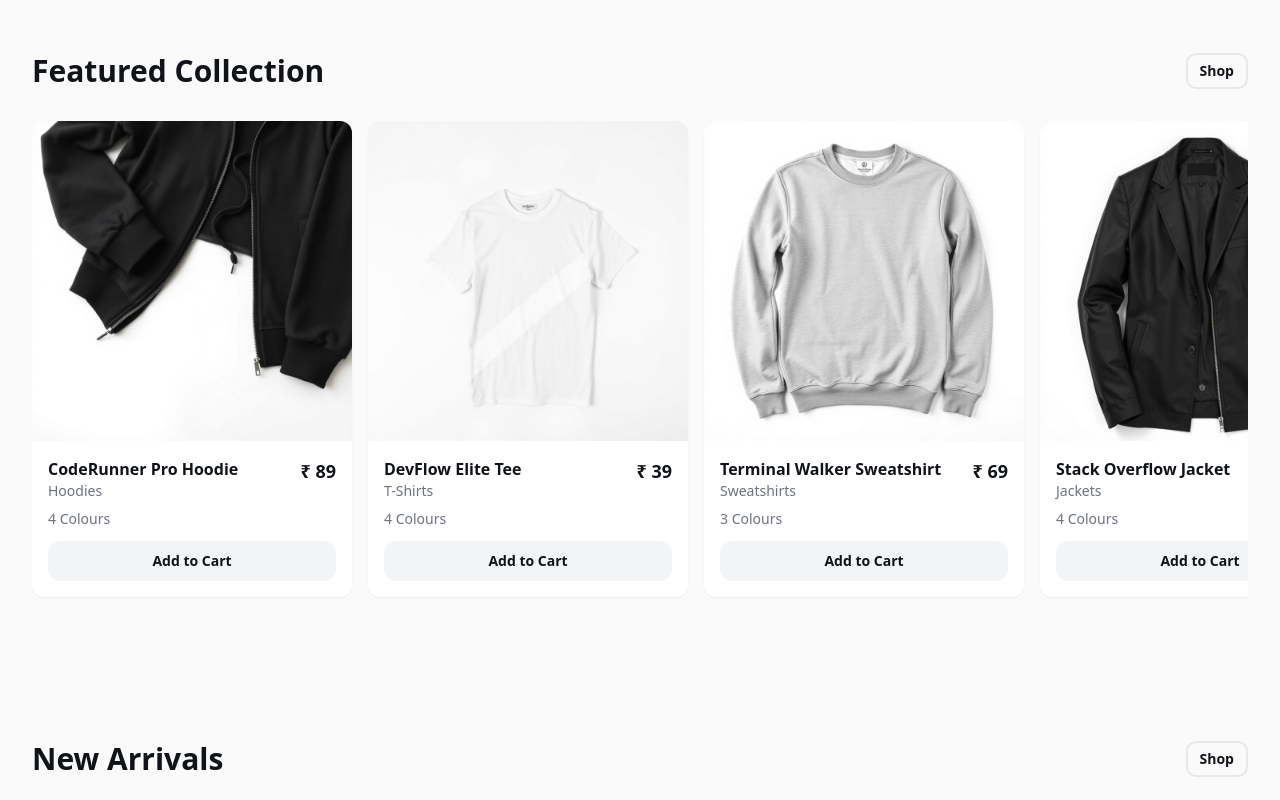
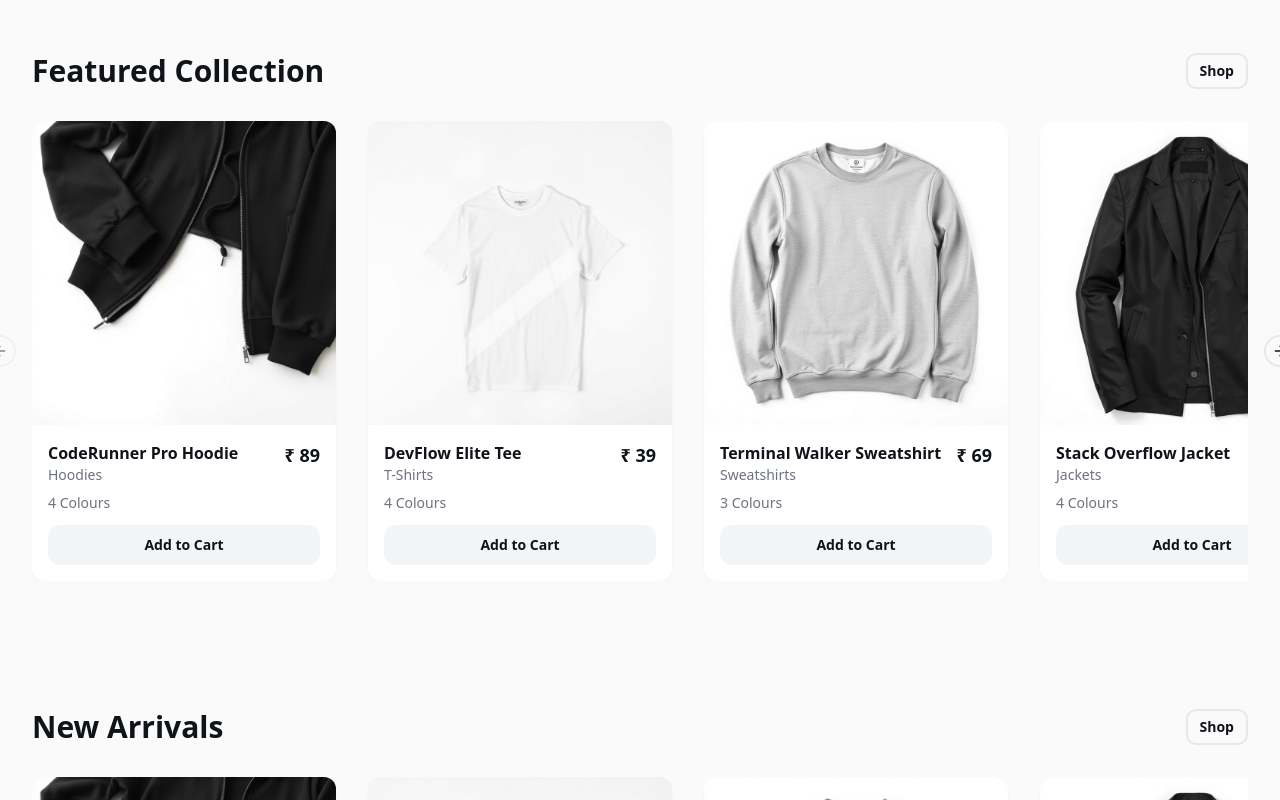
Before and after one commit to nticstudent12/estore-nitro-motion, a React (Vite) app: page / in a window 1280 px wide. Shown: the part 940-1740 px from the top of the page. Built offline with nearby package versions, Linux system fonts and the light colour scheme.

Commit message:
Add carousel navigation arrows
Implement functional navigation arrows for the product carousel. This change adds the necessary components and logic to enable users to navigate through the carousel items using the provided arrow controls.

```diff
--- a/src/components/ProductCarousel.tsx
+++ b/src/components/ProductCarousel.tsx
@@ -5,6 +5,7 @@ import { Card } from '@/components/ui/card';
 import { useStore } from '@/stores/useStore';
 import { Product } from '@/stores/useStore';
 import { Link } from 'react-router-dom';
+import { Carousel, CarouselContent, CarouselItem, CarouselNext, CarouselPrevious } from '@/components/ui/carousel';
 interface ProductCarouselProps {
   title: string;
   products: Product[];
@@ -32,14 +33,14 @@ const ProductCarousel = ({ title, products, showShopButton = true }: ProductCaro
           )}
         </div>
 
-        <div className="flex gap-4 overflow-x-auto overflow-y-hidden scrollbar-hide pb-4">
+        <Carousel className="w-full">
+          <CarouselContent className="gap-4">
             {products.slice(0, 4).map((product, index) => (
+              <CarouselItem key={product.id} className="basis-80">
                 <motion.div
-              key={product.id}
                   initial={{ opacity: 0, y: 20 }}
                   animate={{ opacity: 1, y: 0 }}
                   transition={{ delay: index * 0.1 }}
-              className="flex-shrink-0 w-80"
                 >
                   <Card className="group overflow-hidden border-0 bg-card hover:shadow-elegant transition-all duration-300">
                      <Link to={`/product/${product.slug}`} className="block">
@@ -76,8 +77,12 @@ const ProductCarousel = ({ title, products, showShopButton = true }: ProductCaro
                     </Link>
                   </Card>
                 </motion.div>
+              </CarouselItem>
             ))}
-        </div>
+          </CarouselContent>
+          <CarouselPrevious />
+          <CarouselNext />
+        </Carousel>
       </div>
     </section>
   );
```
Lines whose indentation alone changed are shown as unchanged.
